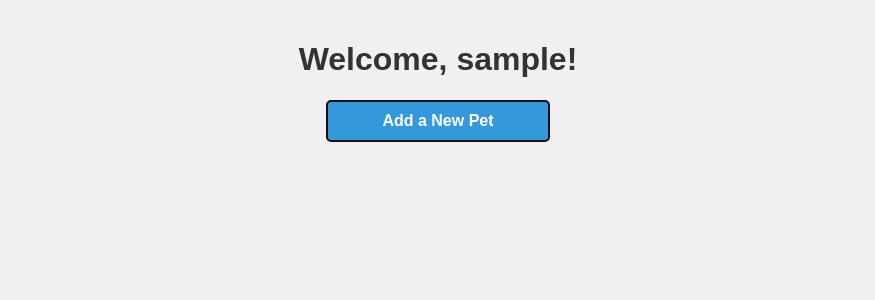
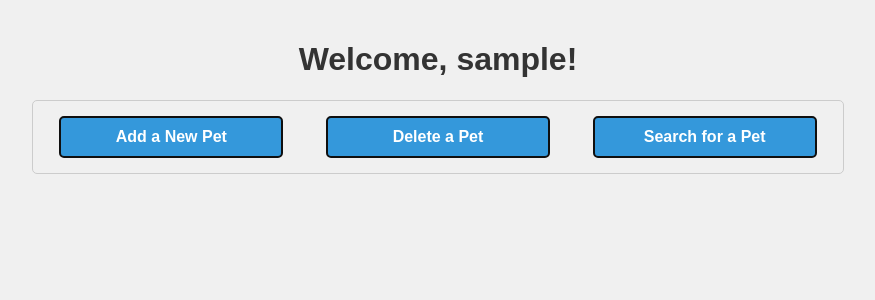
Before and after one commit to PuR3Luck/HCI-Computing-Pet-Adoption-Website, a Flask app: page /home in a window 1280 px wide. Shown: the top 300 px of the page, without its empty margins (202-1077 px from the left). Run offline with Flask 3, Linux system fonts and the light colour scheme; the visitor is signed in with stand-in values (Sample User, id 1); data that the repository does not hold is empty.

Commit message:
Playing with html

```diff
--- a/Web-App/templates/home.html
+++ b/Web-App/templates/home.html
@@ -20,6 +20,7 @@
             color: #333;
             text-align: center;
         }
+
         .pet-grid {
             display: flex;
             flex-direction: row;
@@ -31,14 +32,16 @@
             border-radius: 8px;
             box-shadow: 0 2px 4px rgba(0,0,0,0.1);
             padding: 10px;
-            transition: transform 0.3s ease;
             width: 250px;
         }
+
         .pet-card:hover {
             transform: translateY(-5px);
             transform: scale(1.03);
             box-shadow: 0 4px 8px rgba(0,0,0,0.1);
+            transition: all 0.3s ease;
         }
+
         .pet-card img {
             width: 200px;
             height: 200px;
@@ -57,10 +60,17 @@
             color: #7f8c8d;
             font-size: 0.9em;
         }
+
+        .pet-writeup {
+          margin-top: 10px;
+          font-size: 0.9em;
+          color: #34495e;
+        }
+
         .add-pet-btn {
             display: block;
             width: 200px;
-            margin: 20px auto;
+            margin: 10px auto;
             padding: 10px;
             background-color: #3498db;
             color: white;
@@ -72,17 +82,57 @@
             border-color: #0f0f0f;
         }
 
-        .pet-writeup {
-          margin-top: 10px;
-          font-size: 0.9em;
-          color: #34495e;
+        .delete-pet-btn {
+            display: block;
+            width: 200px;
+            margin: 10px auto;
+            padding: 10px;
+            background-color: #3498db;
+            color: white;
+            text-align: center;
+            text-decoration: none;
+            border-radius: 5px;
+            font-weight: bold;
+            border: 2px solid;
+            border-color: #0f0f0f;
+        }
+
+        .search-pet-btn {
+            display: block;
+            width: 200px;
+            margin: 10px auto;
+            padding: 10px;
+            background-color: #3498db;
+            color: white;
+            text-align: center;
+            text-decoration: none;
+            border-radius: 5px;
+            font-weight: bold;
+            border: 2px solid;
+            border-color: #0f0f0f;
+        }
+
+        .btn-container {
+            max-width: 800px;
+            display: flex;
+            flex-direction: row;
+            justify-content: center;
+            margin: 20px auto;
+            border: 1px solid #ccc;
+            border-radius: 5px;
+            padding: 5px;
         }
     </style>
 </head>
 <body>
     <div class="container">
         <h1>Welcome, {{ username }}!</h1>
-        <a href="{{ url_for('add_pet_page') }}" class="add-pet-btn">Add a New Pet</a>
+        <div class="btn-container">
+            <a href="{{ url_for('add_pet_page') }}" class="add-pet-btn">Add a New Pet</a>
+            <a href="{{ url_for('delete_pet_page') }}" class="delete-pet-btn">Delete a Pet</a>
+            <a href="{{ url_for('search_page')}}" class="search-pet-btn">Search for a Pet</a>
+        </div>
+
         <div class="pet-grid">
             {% for pet in pets %}
             <div class="pet-card">
```
